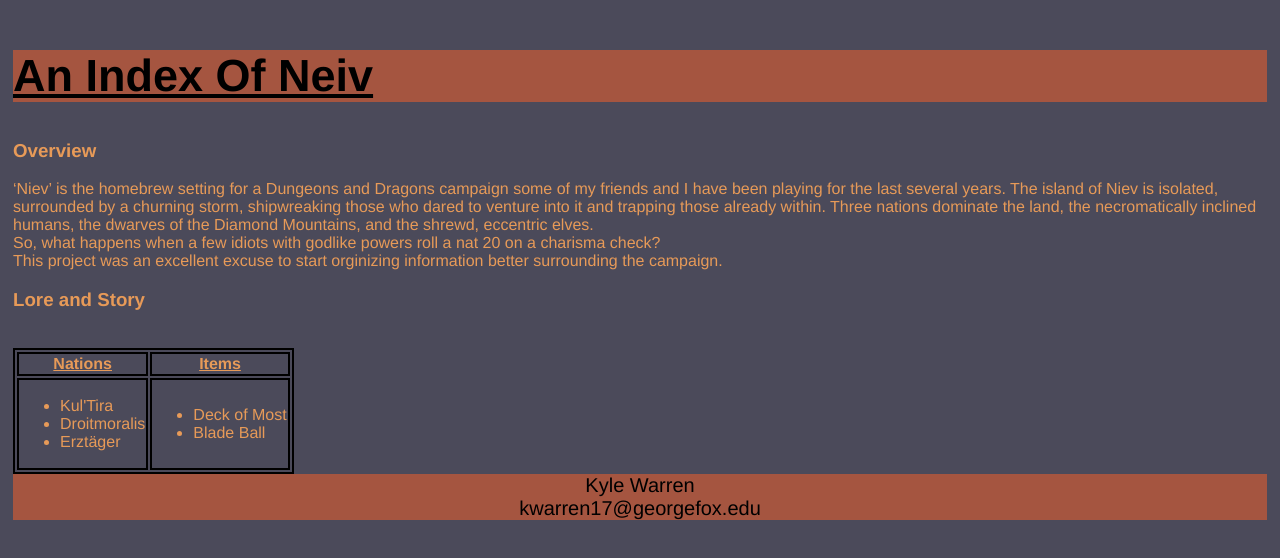
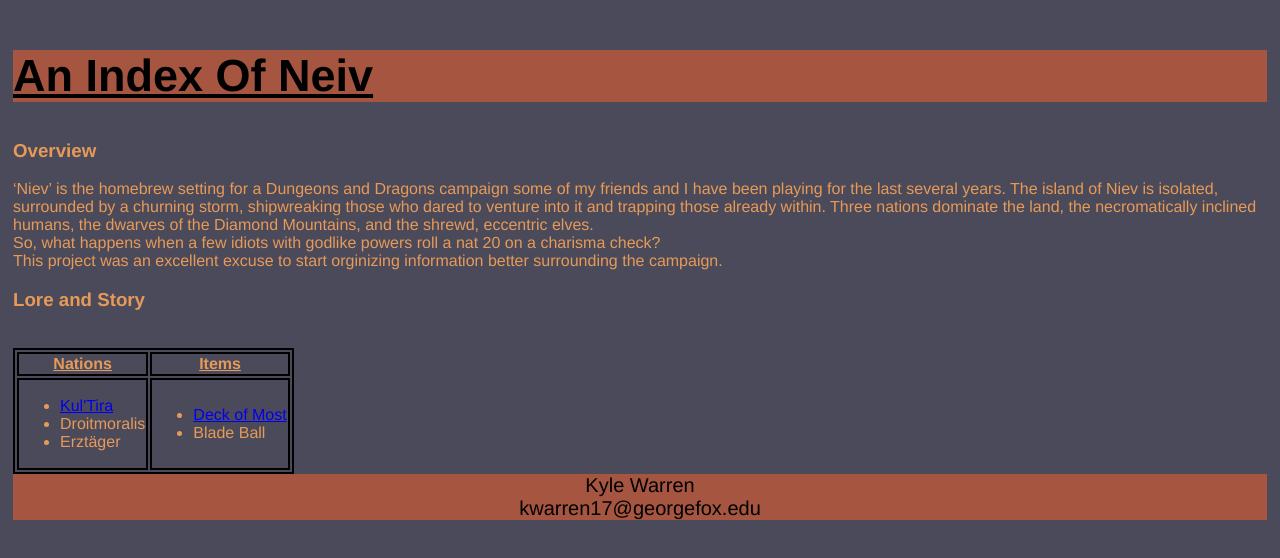
Before and after one commit to Kwarren98/304-Landing-Page, a plain HTML site: page PersonalProject/home.html in a window 1280 px wide. Drawn offline with Linux system fonts and the light colour scheme.

Commit message:
Update home.html

```diff
--- a/PersonalProject/home.html
+++ b/PersonalProject/home.html
@@ -33,14 +33,14 @@
                 <tr>
                     <td id="nations">
                         <ul>
-                            <li>Kul'Tira</li>
+                            <li><a href="kul_Tira.html">Kul'Tira</a></li>
                             <li>Droitmoralis</li>
                             <li>Erztäger</li>
                         </ul>
                     </td>
                     <td id="items">
                         <ul>
-                            <li>Deck of Most</li>
+                            <li><a href="kul_Tira.html">Deck of Most</a></li>
                             <li>Blade Ball</li>
                         </ul>
                     </td>
```
